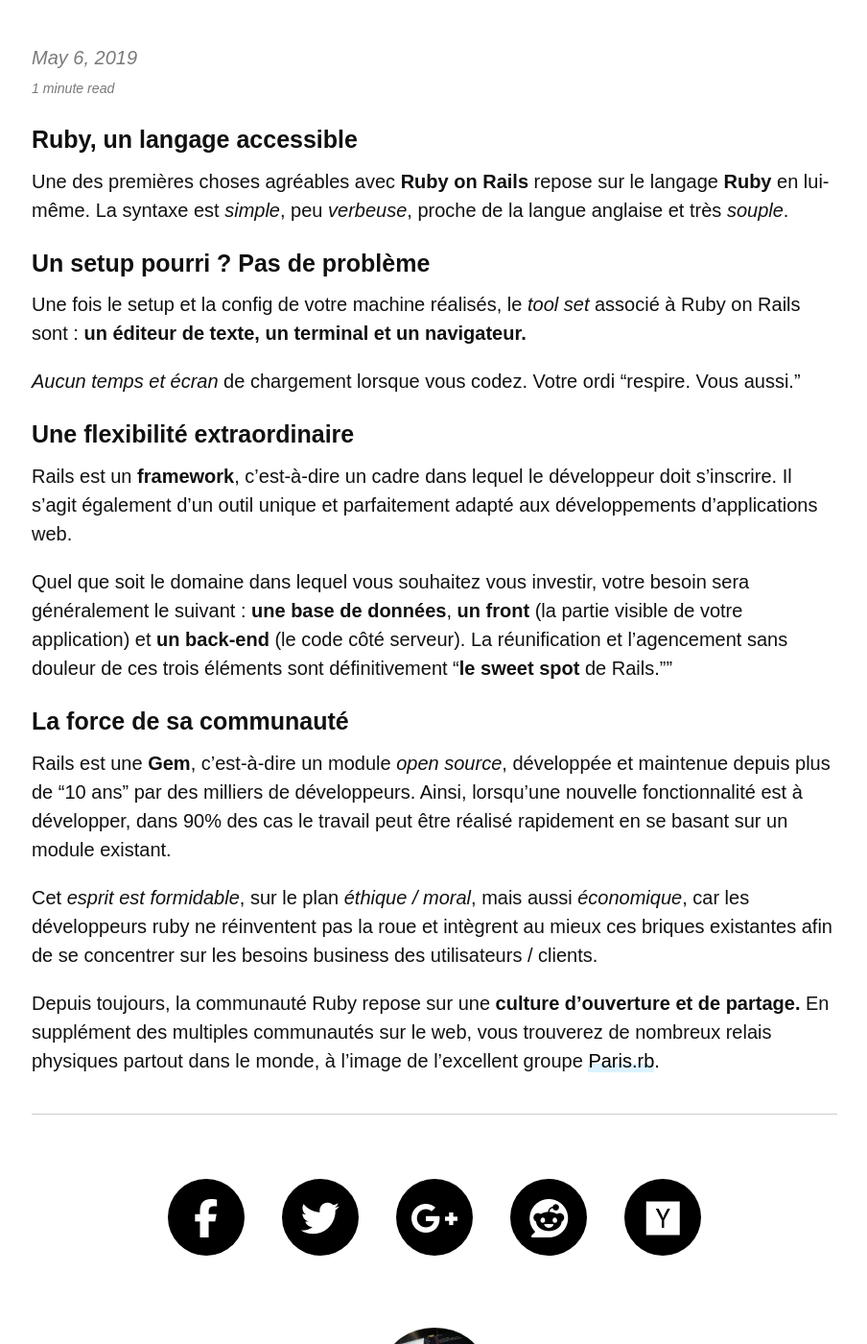
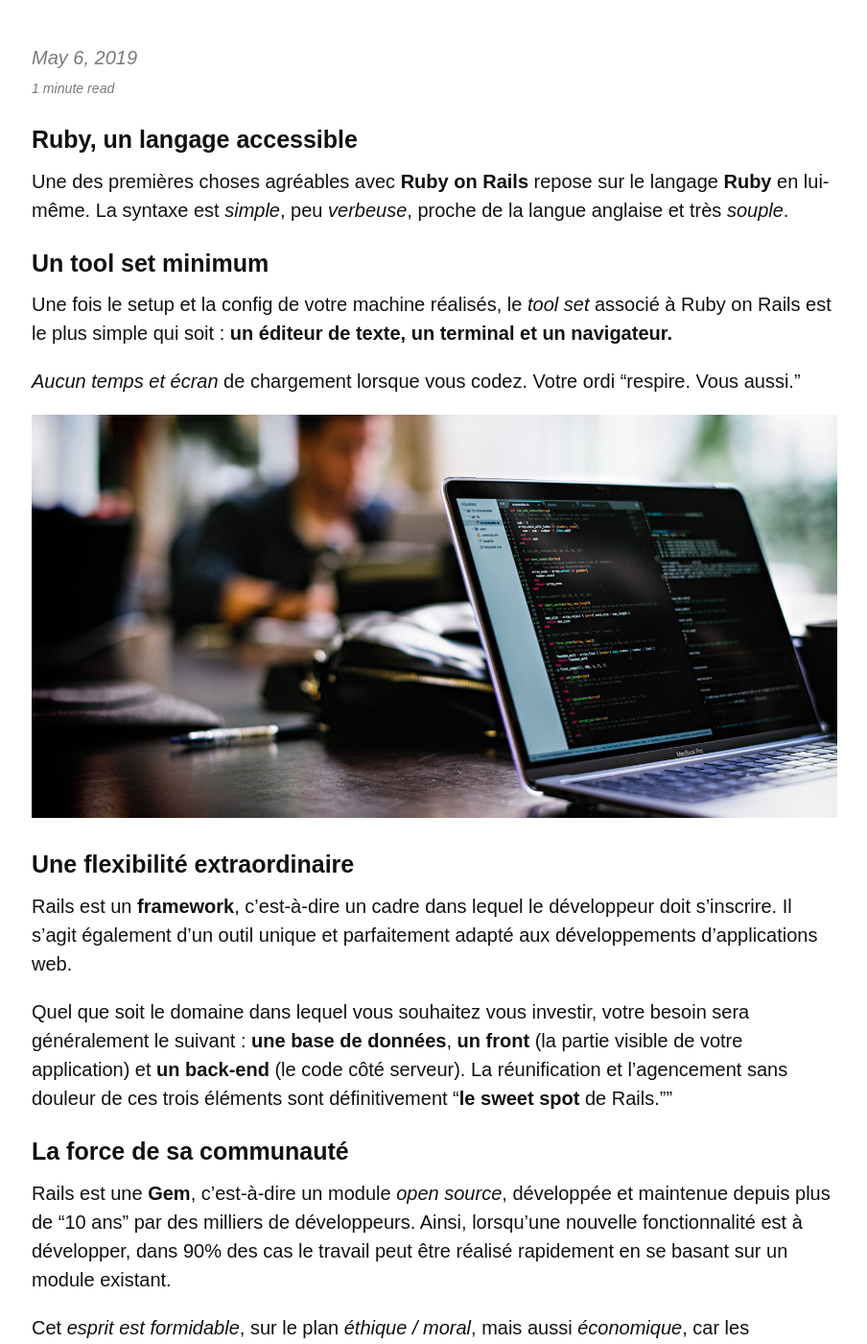
Before and after one commit to andryjohn/RJ-s-blog, a Jekyll site: the page built from _posts/2019-05-01-ruby-on-rails.md, in a window 1280 px wide and 1400 px high, scrolled down 345 px. Shown: the whole window at 96% size, without its empty margins (187-1091 px from the left). Built offline with Jekyll 4.4.1, drawn with Linux system fonts in a browser that asks for light colours; nearby versions of some CDN libraries; some web fonts are replaced; some of the changed text lies outside the part shown.

Commit message:
adding images

```diff
--- a/_posts/2019-05-01-ruby-on-rails.md
+++ b/_posts/2019-05-01-ruby-on-rails.md
@@ -12,11 +12,13 @@
 
   Une des premières choses agréables avec **Ruby on Rails** repose sur le langage **Ruby** en lui-même. La syntaxe est *simple*, peu *verbeuse*, proche de la langue anglaise et très *souple*.
 
-### **Un setup pourri ? Pas de problème**
+### **Un tool set minimum**
 
-  Une fois le setup et la config de votre machine réalisés, le *tool set* associé à Ruby on Rails sont : **un éditeur de texte, un terminal et un navigateur.**
+  Une fois le setup et la config de votre machine réalisés, le *tool set* associé à Ruby on Rails est le plus simple qui soit  : **un éditeur de texte, un terminal et un navigateur.**
 
    *Aucun temps et écran* de chargement lorsque vous codez. Votre ordi "respire. Vous aussi."
+
+   ![code](/images/wagon.jpeg)
 
 ### **Une flexibilité extraordinaire**
 
@@ -32,5 +34,5 @@
 
    Depuis toujours, la communauté Ruby repose sur une **culture d'ouverture et de partage.** En supplément des multiples communautés sur le web, vous trouverez de nombreux relais physiques partout dans le monde, à l'image de l'excellent groupe [Paris.rb](https://rubyparis.org/).
 
-
+ <footer><cite title="Antoine de Saint-Exupéry">Source: Sébastien Saunier CTO at le Wagon.org</cite></footer>
 ---
```
Also changed, not shown: _posts/2019-05-01-Markdown.md (+1 -1 lines), _posts/2019-05-05-Host-any-front-end.md (+1 -2 lines), _posts/2019-05-05-maitrise-de-git.md (+2 -0 lines), images/git.png (added), images/github.gif (added), images/wagon.jpeg (added).
